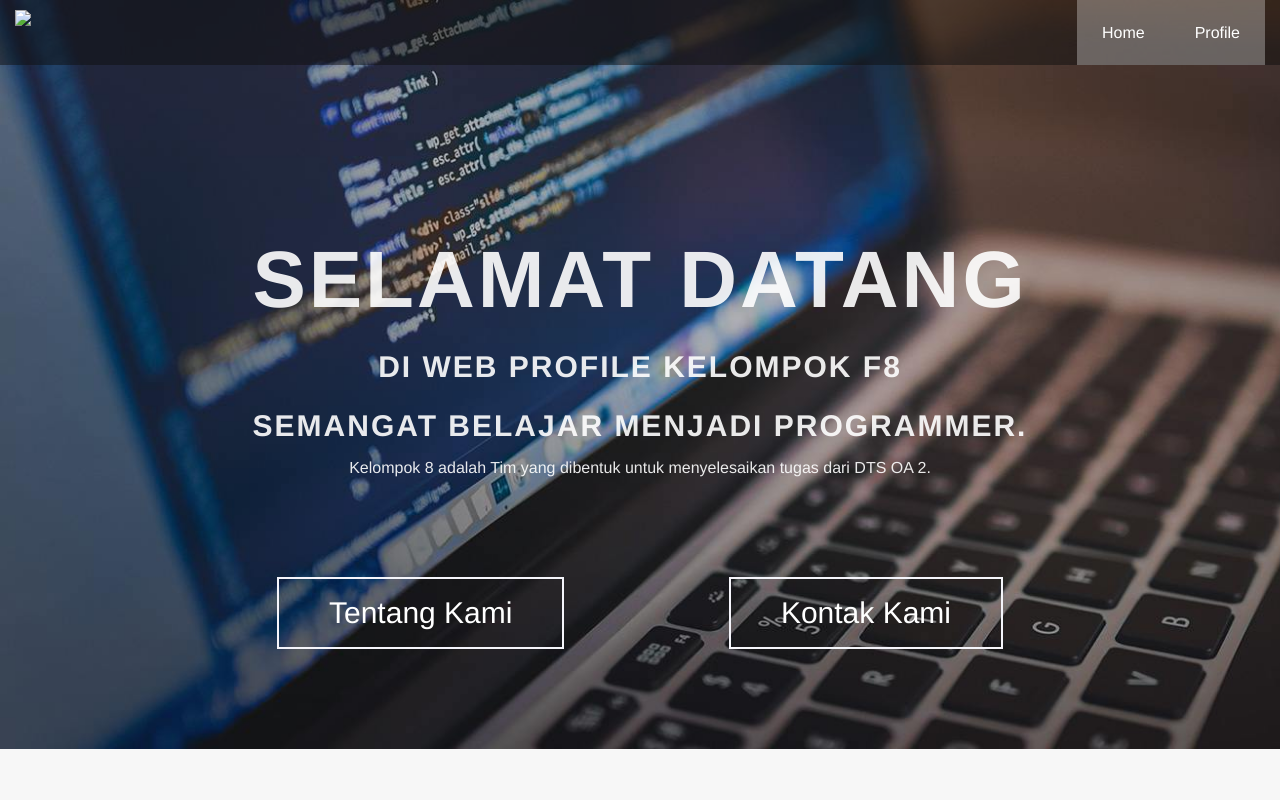
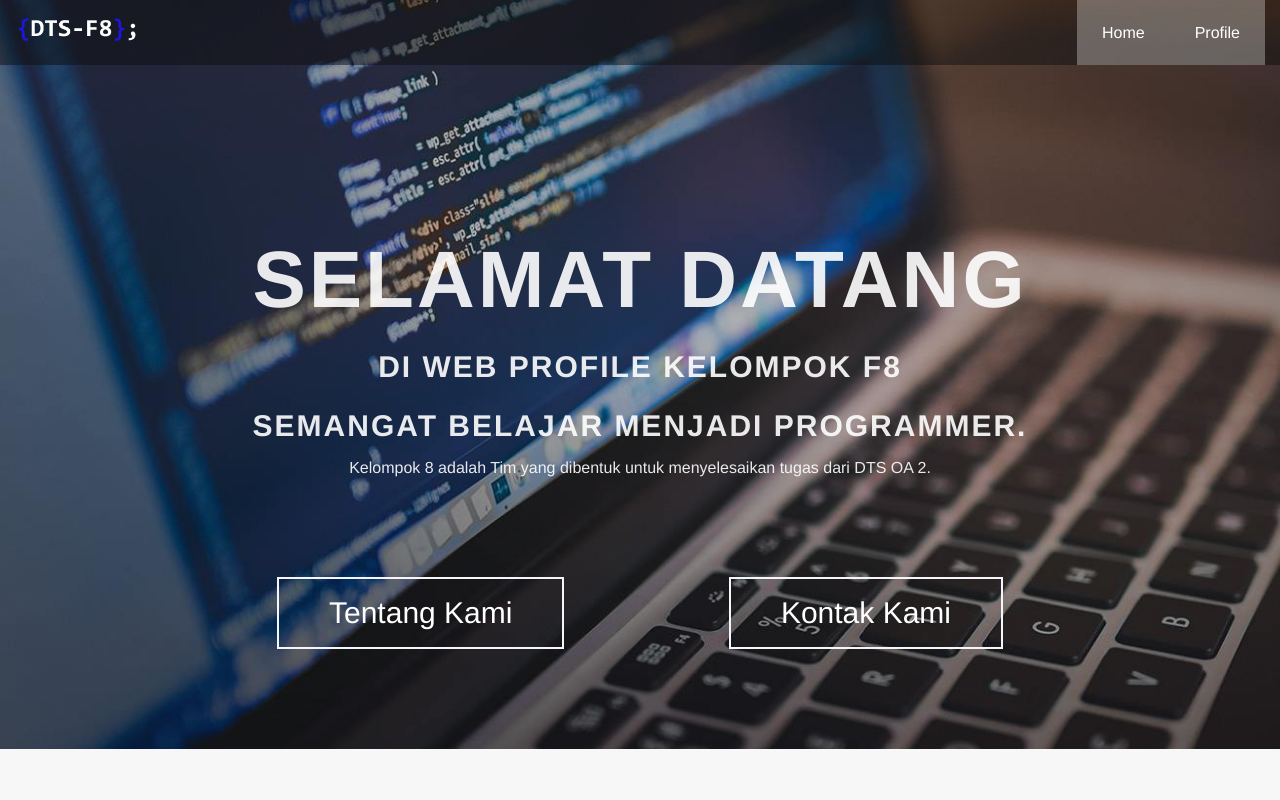
Before and after one commit to mochamaddwipamungkas/kelompokF8, a plain HTML site: page index.html in a window 1280 px wide. Shown: the top 800 px of the page. Drawn offline with Linux system fonts and the light colour scheme.

Commit message:
Update index.html

```diff
--- a/index.html
+++ b/index.html
@@ -10,7 +10,7 @@
     <header>
       <div class="container">
         <div class="header-left">
-          <img class="logo" src="images/logof8.png">
+          <img class="logo" src="logof8.png">
         </div>
         <div class="header-right">
           <a href="#" class="home">Home</a>
```
